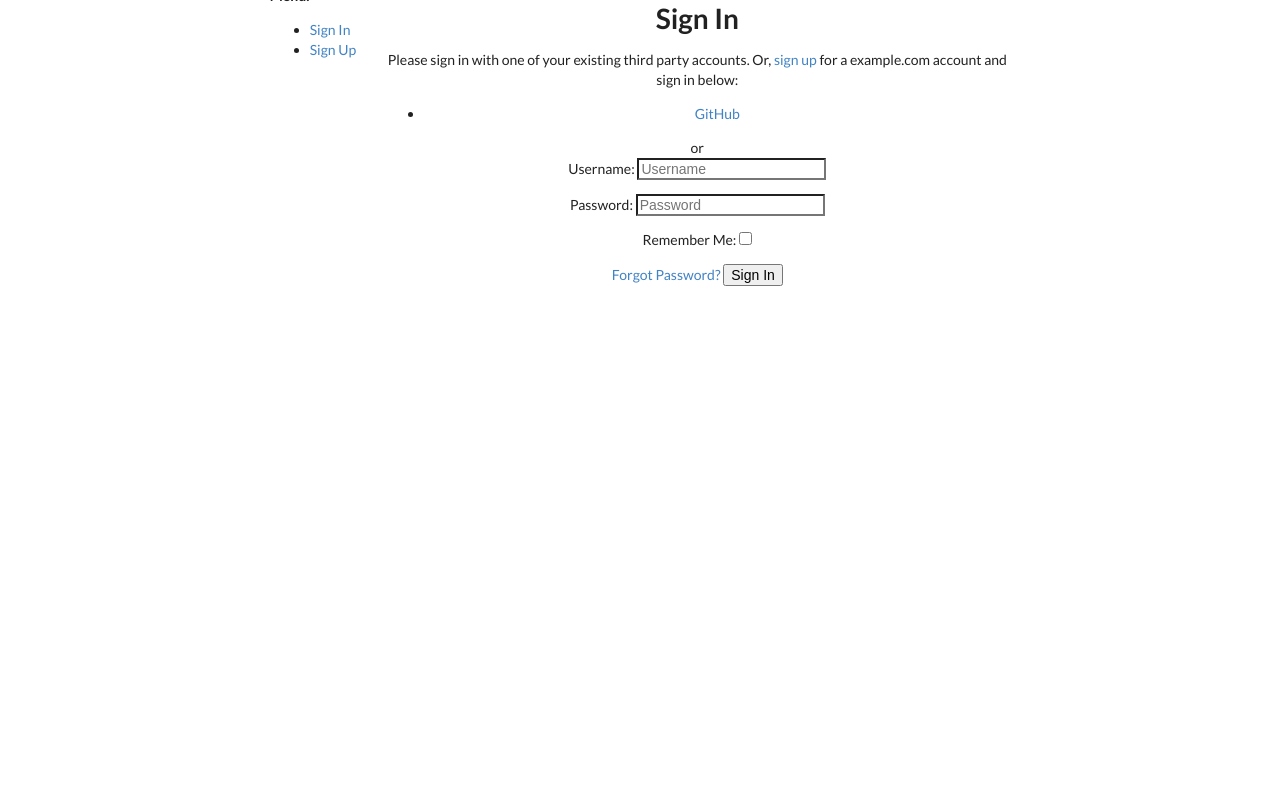
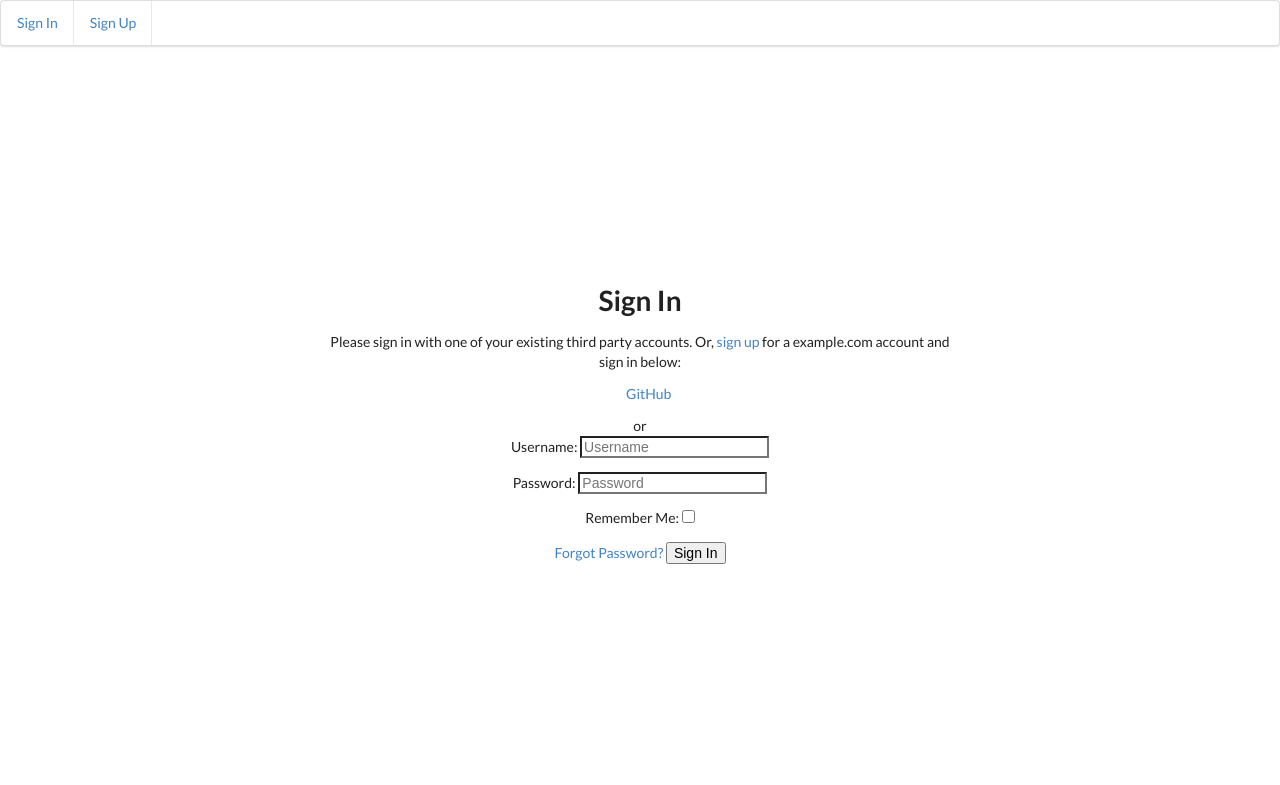
Before and after one commit to vorn/github-oauth-example, a Django app: page /accounts/login/ in a window 1280 px wide. Shown: the top 785 px of the page. Run offline with Django 3.2, Linux system fonts and the light colour scheme; some libraries are stand-ins or nearby versions.

Commit message:
template cleanup

```diff
--- /dev/null
+++ b/src/templates/account/login.html
@@ -0,0 +1,46 @@
+{% extends "account/base.html" %}
+
+{% load i18n %}
+{% load account socialaccount %}
+
+{% block head_title %}{% trans "Sign In" %}{% endblock %}
+
+{% block content %}
+
+<h1>{% trans "Sign In" %}</h1>
+
+{% get_providers as socialaccount_providers %}
+
+{% if socialaccount_providers %}
+<p>{% blocktrans with site.name as site_name %}Please sign in with one
+of your existing third party accounts. Or, <a href="{{ signup_url }}">sign up</a>
+for a {{ site_name }} account and sign in below:{% endblocktrans %}</p>
+
+<div class="socialaccount_ballot">
+
+  <ul class="socialaccount_providers ui link list">
+    {% include "socialaccount/snippets/provider_list.html" with process="login" %}
+  </ul>
+
+  <div class="login-or">{% trans 'or' %}</div>
+
+</div>
+
+{% include "socialaccount/snippets/login_extra.html" %}
+
+{% else %}
+<p>{% blocktrans %}If you have not created an account yet, then please
+<a href="{{ signup_url }}">sign up</a> first.{% endblocktrans %}</p>
+{% endif %}
+
+<form class="login" method="POST" action="{% url 'account_login' %}">
+  {% csrf_token %}
+  {{ form.as_p }}
+  {% if redirect_field_value %}
+  <input type="hidden" name="{{ redirect_field_name }}" value="{{ redirect_field_value }}" />
+  {% endif %}
+  <a class="button secondaryAction" href="{% url 'account_reset_password' %}">{% trans "Forgot Password?" %}</a>
+  <button class="primaryAction" type="submit">{% trans "Sign In" %}</button>
+</form>
+
+{% endblock %}
--- a/src/templates/base.html
+++ b/src/templates/base.html
@@ -5,34 +5,46 @@
     <link rel="stylesheet" href="https://cdn.jsdelivr.net/npm/semantic-ui@2.4.2/dist/semantic.min.css">
     {% block extra_head %}
     {% endblock %}
+    <style type="text/css">
+        body > .grid {
+            height: 100%;
+        }
+        ul.ui.list li:before {
+            content: "";
+        }
+    </style>
 </head>
 <body>
 {% block body %}
-<div class="ui middle aligned center aligned grid">
+<div class="ui center aligned grid">
+    <div class="column sixteen wide">
+        <div class="ui main menu">
+            {% if user.is_authenticated %}
+                <div class="item"><a href="{% url 'account_email' %}">Change E-mail</a></div>
+                <div class="item"><a href="{% url 'account_logout' %}">Sign Out</a></div>
+            {% else %}
+                <div class="item"><a href="{% url 'account_login' %}">Sign In</a></div>
+                <div class="item"><a href="{% url 'account_signup' %}">Sign Up</a></div>
+            {% endif %}
+        </div>
+    </div>
 
     {% if messages %}
-<div>
-    <strong>Messages:</strong>
-    <ul>
+        <div class="row">
+        <div class="column eight wide">
+        <div class="ui message">
+            <div class="header"><strong>Messages:</strong></div>
+            <ul class="list">
                 {% for message in messages %}
                     <li>{{message}}</li>
                 {% endfor %}
             </ul>
         </div>
+            <div class="ui divider">&nbsp;</div>
+
+        </div>
+        </div>
     {% endif %}
-
-<div>
-    <strong>Menu:</strong>
-    <ul>
-        {% if user.is_authenticated %}
-        <li><a href="{% url 'account_email' %}">Change E-mail</a></li>
-        <li><a href="{% url 'account_logout' %}">Sign Out</a></li>
-        {% else %}
-        <li><a href="{% url 'account_login' %}">Sign In</a></li>
-        <li><a href="{% url 'account_signup' %}">Sign Up</a></li>
-        {% endif %}
-    </ul>
-</div>
 <div class="column eight wide content-container">
 {% block content %}
 {% endblock %}
```
Lines whose indentation alone changed are shown as unchanged.
